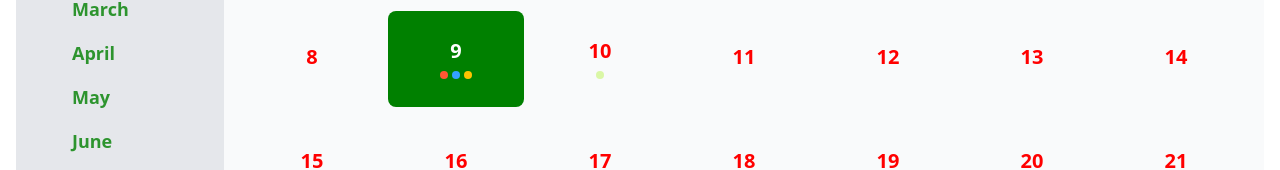
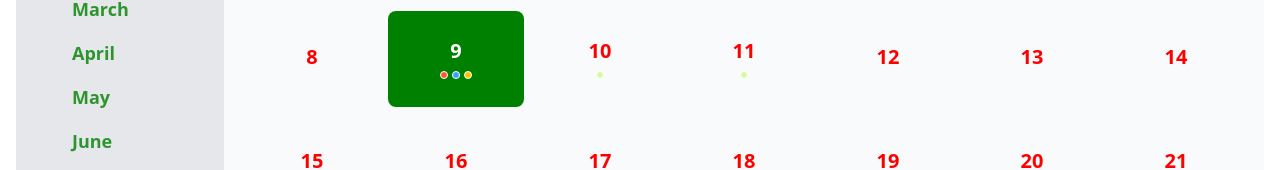
Before and after one commit to jefersonbrzcosta/js-calendar-lib, a React (Vite) app: page / in a window 1280 px wide. Shown: the part 246-416 px from the top of the page. Built offline with nearby package versions, Linux system fonts and the light colour scheme.

Commit message:
fix(multiDay event)

```diff
--- a/src/components/monthly-view/calendar-days.tsx
+++ b/src/components/monthly-view/calendar-days.tsx
@@ -1,4 +1,10 @@
-import { format, isToday } from "date-fns";
+import {
+  format,
+  isToday,
+  isBefore,
+  isAfter,
+  eachDayOfInterval,
+} from "date-fns";
 import { getCalendarDays, getDayNumber } from "../../utils/calendar-utils";
 import { useCalendarContext } from "../../state/CalendarContext";
 
@@ -11,13 +17,37 @@ const CalendarDays = () => {
     handleDayClick,
   } = useCalendarContext();
 
-  const eventsByDay: { [key: string]: { color: string }[] } = {};
+  // Create a mapping of events by day, including multi-day events
+  const eventsByDay: {
+    [key: string]: {
+      color: string;
+      multiDay?: boolean;
+      start?: string;
+      end?: string;
+    }[];
+  } = {};
+
   events.forEach((event) => {
-    const eventDate = format(new Date(event.start), "yyyy-MM-dd");
-    if (!eventsByDay[eventDate]) {
-      eventsByDay[eventDate] = [];
-    }
-    eventsByDay[eventDate].push(event);
+    const eventStart = new Date(event.start);
+    const eventEnd = new Date(event.end);
+
+    const eventDays = eachDayOfInterval({ start: eventStart, end: eventEnd });
+
+    eventDays.forEach((day) => {
+      const dayString = format(day, "yyyy-MM-dd");
+
+      if (!eventsByDay[dayString]) {
+        eventsByDay[dayString] = [];
+      }
+
+      // If the event spans multiple days, mark it
+      eventsByDay[dayString].push({
+        color: event.color,
+        multiDay: isBefore(eventStart, day) || isAfter(eventEnd, day),
+        start: format(eventStart, "yyyy-MM-dd"),
+        end: format(eventEnd, "yyyy-MM-dd"),
+      });
+    });
   });
 
   const calendarDays = getCalendarDays(currentDate);
@@ -46,15 +76,7 @@ const CalendarDays = () => {
                 ? { color: "white", backgroundColor: secondColor }
                 : { color: mainColor }
             }
-            onClick={() =>
-              isAvailableDay &&
-              alert(
-                JSON.stringify({
-                  date: day,
-                  events: dayEvents,
-                })
-              )
-            }
+            onClick={() => isAvailableDay && handleDayClick(day, dayEvents)}
           >
             <div className="text-xl font-semibold">{format(day, "d")}</div>
 
@@ -62,7 +84,9 @@ const CalendarDays = () => {
               {dayEvents.slice(0, 6).map((event, index) => (
                 <span
                   key={index}
-                  className="w-2 h-2 rounded-full m-0.5"
+                  className={`w-2 h-2 rounded-full m-0.5 ${
+                    event.multiDay ? "border border-white" : ""
+                  }`}
                   style={{ backgroundColor: event.color }}
                 ></span>
               ))}
@@ -72,7 +96,9 @@ const CalendarDays = () => {
                 {dayEvents.slice(6).map((event, idx) => (
                   <span
                     key={idx}
-                    className="w-2 h-2 rounded-full m-0.5"
+                    className={`w-2 h-2 rounded-full m-0.5 ${
+                      event.multiDay ? "border border-white" : ""
+                    }`}
                     style={{ backgroundColor: event.color }}
                   ></span>
                 ))}
--- a/src/state/CalendarContext.tsx
+++ b/src/state/CalendarContext.tsx
@@ -4,6 +4,7 @@ import {
   CalendarAction,
   CalendarContextType,
   handleDateChangeProps,
+  CalendarEvent,
 } from "../types/calendar-context";
 import { mockEvents, mockSettings } from "../utils/mocks";
 import { addDays, addMonths, addWeeks, setMonth } from "date-fns";
@@ -86,8 +87,8 @@ export const CalendarProvider = ({ children }: { children: ReactNode }) => {
     dispatch({ type: "SET_DATE", payload: today });
   };
 
-  const handleDayClick = (date: Date) => {
-    alert(date);
+  const handleDayClick = (date: Date, events?: CalendarEvent[]) => {
+    alert(JSON.stringify({ date, events }));
   };
 
   return (
--- a/src/types/calendar-context.d.ts
+++ b/src/types/calendar-context.d.ts
@@ -44,5 +44,13 @@ export interface CalendarContextType extends CalendarState {
   dispatch: CalendarDispatch;
   handleDateChange: (params: handleDateChangeProps) => void;
   handleGoToToday: () => void;
-  handleDayClick: (date: Date) => void;
+  handleDayClick: (
+    date: Date,
+    events?: {
+      color: string;
+      multiDay?: boolean;
+      start?: string;
+      end?: string;
+    }[]
+  ) => void;
 }
--- a/src/utils/mocks.ts
+++ b/src/utils/mocks.ts
@@ -41,7 +41,7 @@ export const mockEvents = [
       0,
       0
     ), // Tomorrow at 3:00 PM
-    end: new Date(new Date().setDate(new Date().getDate() + 1)).setHours(
+    end: new Date(new Date().setDate(new Date().getDate() + 2)).setHours(
       16,
       0,
       0,
```
